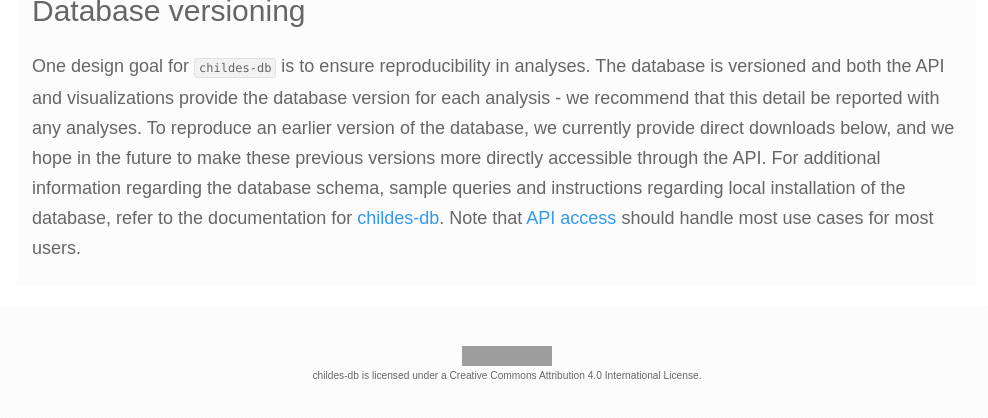
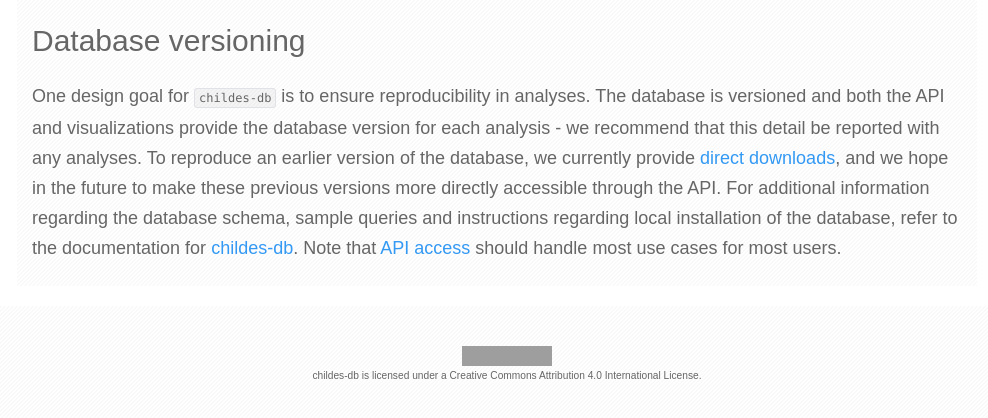
Before and after one commit to langcog/childes-db-website, a Jekyll site: the page built from docs.html, in a window 1280 px wide and 900 px high, scrolled down 1164 px, cut to the strip 460-878 px from the top of the window. Shown: the whole strip, without its empty margins (133-1121 px from the left). Built offline with Jekyll 4.4.1, drawn with Linux system fonts in a browser that asks for light colours; some web fonts are replaced; some of the changed text lies outside the part shown; grey boxes are pictures that could not be loaded.

Commit message:
finished installation instructions; added link on docs to versioning; tried and failed to remove double scrollbars; fixed iframe link for annotation coverage spreadsheet

```diff
--- a/api.html
+++ b/api.html
@@ -3,7 +3,6 @@
 title: childes-db API
 ---
 
-<div class="iframe" style="height:100%">
 <iframe src="https://langcog.github.io/childesr/articles/access_childes_db.html", style="position: absolute; height: 100%; width: 100%; border: none"></iframe>
 </div>
 
--- a/docs.html
+++ b/docs.html
@@ -20,9 +20,12 @@
 				<p>
 					<code>childes-db</code> is all open source and is under active development. If you run into an issue, please let us know by github's issue tracking at the appropriate repository: <br/><br/>
 
+
+					Database and extraction method: <a href="https://github.com/langcog/childes-db" style="color:#3399f3">https://github.com/langcog/childes-db</a> <br/>
+					R package: <a href="https://github.com/langcog/childesr" style="color:#3399f3">https://github.com/langcog/childesr</a> <br/>
+					Interactive applications: <a href="https://github.com/langcog/childes-db-shiny" style="color:#3399f3">https://github.com/langcog/childes-db-shiny</a> <br/>
 					Website frontend: <a href="http://github.com/langcog/childes-db-website" style="color:#3399f3">http://github.com/langcog/childes-db-website</a> <br/>
-					Interactive applications: <a href="https://github.com/langcog/childes-db-shiny" style="color:#3399f3">https://github.com/langcog/childes-db-shiny</a> <br/>
-					R package: <a href="https://github.com/langcog/childesr" style="color:#3399f3">https://github.com/langcog/childesr</a> <br/><br/>
+					<br/>
 
 					If you have any other questions about <code>childes-db</code> or want to stay updated on changes to the database, visualizations, or API, join our <a href="https://mailman.stanford.edu/mailman/listinfo/childes-db" style="color:#3399f3">mailing list</a>.<br/><br/>
 
@@ -43,7 +46,7 @@
 
 				<br/>
 
-				<iframe style="border:none; width:900px; height:800px" src="https://docs.google.com/spreadsheets/d/e/2PACX-1vQdH8c2b-GJB_Aj2ywVVg0IqqyJIDG9ZYHxDlmVSA_CRL6rprzziT7EXzOiIH2dDo8cHCPNK4zkX9CW/pubhtml?gid=0&amp;single=true&amp;widget=true&amp;headers=false"></iframe>
+				<iframe style="border:none; width:900px; height:800px" src="https://docs.google.com/spreadsheets/d/e/2PACX-1vQdH8c2b-GJB_Aj2ywVVg0IqqyJIDG9ZYHxDlmVSA_CRL6rprzziT7EXzOiIH2dDo8cHCPNK4zkX9CW/pubhtml?gid=0&single=true&widget=true&headers=false"></iframe>
 
 				<br/><br/>
 
@@ -54,7 +57,7 @@
 				<br/>
 
 				<p>
-					One design goal for <code>childes-db</code> is to ensure reproducibility in analyses. The database is versioned and both the API and visualizations provide the database version for each analysis - we recommend that this detail be reported with any analyses. To reproduce an earlier version of the database, we currently provide direct downloads below, and we hope in the future to make these previous versions more directly accessible through the API. For additional information regarding the database schema, sample queries and instructions regarding local installation of the database, refer to the documentation for <a href="https://github.com/smeylan/childes-db" style="color:#3399f3">childes-db</a>. Note that <a href="http://childes-db.stanford.edu/api.html" style="color:#3399f3">API access</a> should handle most use cases for most users.
+					One design goal for <code>childes-db</code> is to ensure reproducibility in analyses. The database is versioned and both the API and visualizations provide the database version for each analysis - we recommend that this detail be reported with any analyses. To reproduce an earlier version of the database, we currently provide <a href="releases.html">direct downloads</a>, and we hope in the future to make these previous versions more directly accessible through the API. For additional information regarding the database schema, sample queries and instructions regarding local installation of the database, refer to the documentation for <a href="https://github.com/smeylan/childes-db" style="color:#3399f3">childes-db</a>. Note that <a href="http://childes-db.stanford.edu/api.html" style="color:#3399f3">API access</a> should handle most use cases for most users.
 				</p>
 
 			</div>
```
Also changed, not shown: css/style.css (line endings or trailing spaces).
